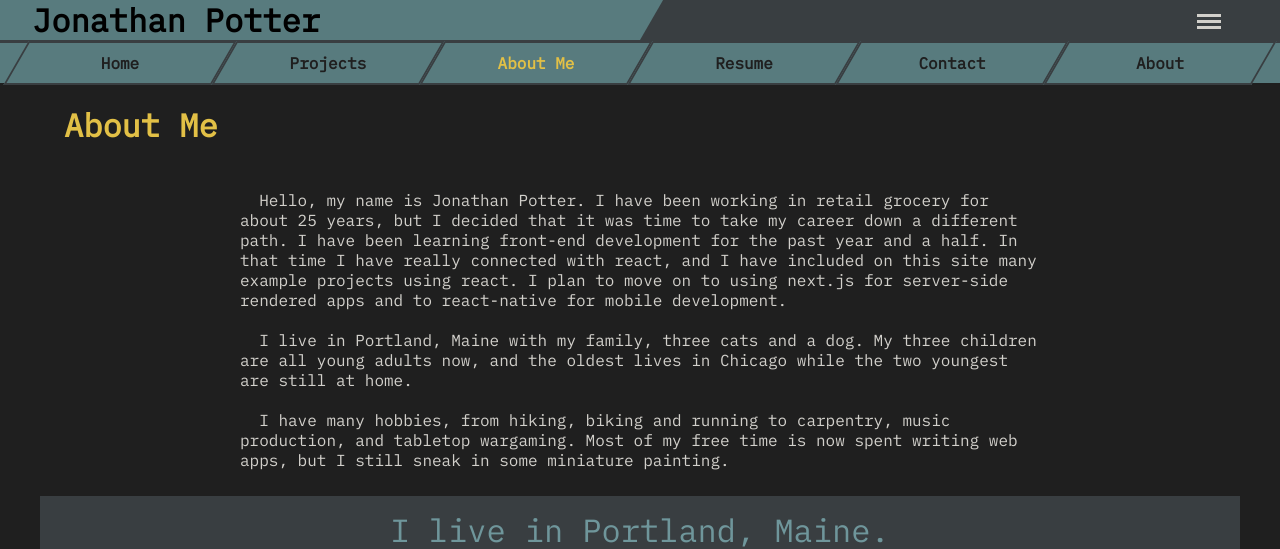
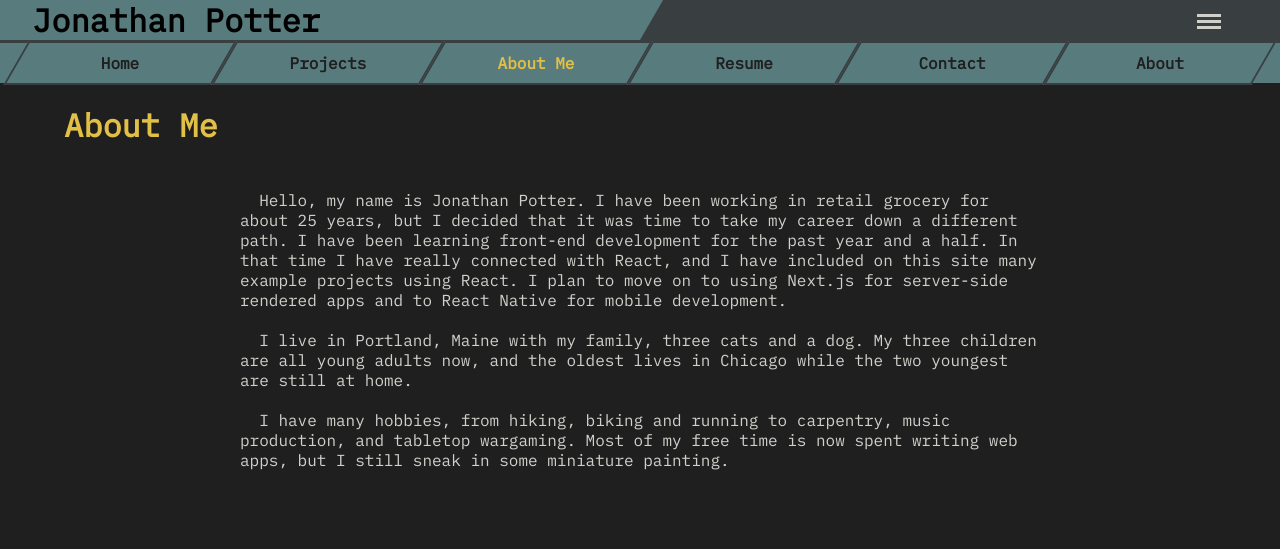
Before and after one commit to JonathanDPotter/portfolio-next, a Next.js app: page /aboutme in a window 1280 px wide. Shown: the top 549 px of the page. Built offline with nearby package versions, Linux system fonts and the light colour scheme; grey boxes are pictures that could not be loaded.

Commit message:
fixed some capitalization issues and page sizing

```diff
--- a/pages/about.tsx
+++ b/pages/about.tsx
@@ -30,8 +30,8 @@ const About = () => {
         <p>
           This site was written in TypeScript with React and does not utilize a
           back-end. It was originally a single-page React app, but I converted
-          it into a next.js app in order to get an easy introduction to next.js.
-          I used scss for styling, the context api for global state management,
+          it into a Next.js app in order to get an easy introduction to Next.js.
+          I used SCSS for styling, the context api for global state management,
           react-intersection-observer for scroll events, react-markdown to
           display markdown, react-pdf to display my resume, react-modal to show
           modals, uuid for element keys, and fontawesome for icons. The app is
--- a/pages/aboutme.tsx
+++ b/pages/aboutme.tsx
@@ -68,9 +68,9 @@ const AboutMe = () => {
           grocery for about 25 years, but I decided that it was time to take my
           career down a different path. I have been learning front-end
           development for the past year and a half. In that time I have really
-          connected with react, and I have included on this site many example
-          projects using react. I plan to move on to using next.js for
-          server-side rendered apps and to react-native for mobile development.
+          connected with React, and I have included on this site many example
+          projects using React. I plan to move on to using Next.js for
+          server-side rendered apps and to React Native for mobile development.
         </p>
         <br />
         <p>
--- a/pages/projects.tsx
+++ b/pages/projects.tsx
@@ -114,7 +114,7 @@ const Projects = () => {
         <h2>Projects</h2>
         <p>
           Below you will find a selection of front-end projects that I have
-          decided to feature here. Most of them have back-end express REST apis
+          decided to feature here. Most of them have back-end Express REST APIs
           that I wrote for them.
         </p>
         <PulseDown />
--- a/styles/pages/about.module.scss
+++ b/styles/pages/about.module.scss
@@ -7,6 +7,7 @@
     flex-direction: column;
     background-color: $steel;
     max-width: 800px;
+    min-height: 100vh;
     margin: 0 auto;
     padding: 1rem;
 
--- a/styles/pages/aboutMe.module.scss
+++ b/styles/pages/aboutMe.module.scss
@@ -7,7 +7,7 @@
   color: $timberwolf;
 
   .opening {
-    min-height: 50vh;
+    min-height: 100vh;
     margin: 0 auto;
     max-width: 1200px;
 
--- a/styles/pages/contact.module.scss
+++ b/styles/pages/contact.module.scss
@@ -5,6 +5,7 @@
   .buttons {
     height: 100%;
     max-width: fit-content;
+    width: -moz-max-content;
     margin: 0 auto;
     overflow: hidden;
     display: flex;
```
